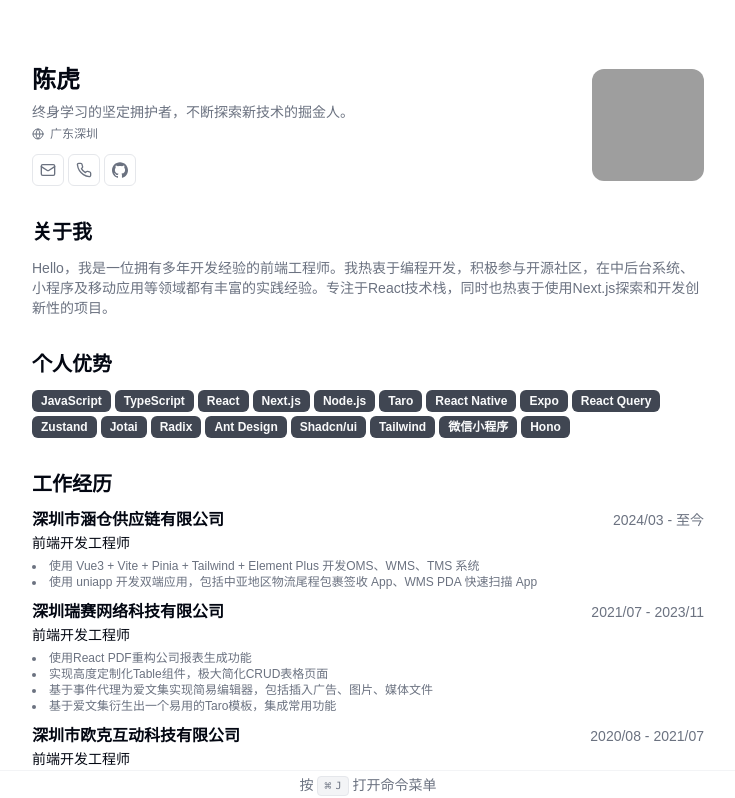
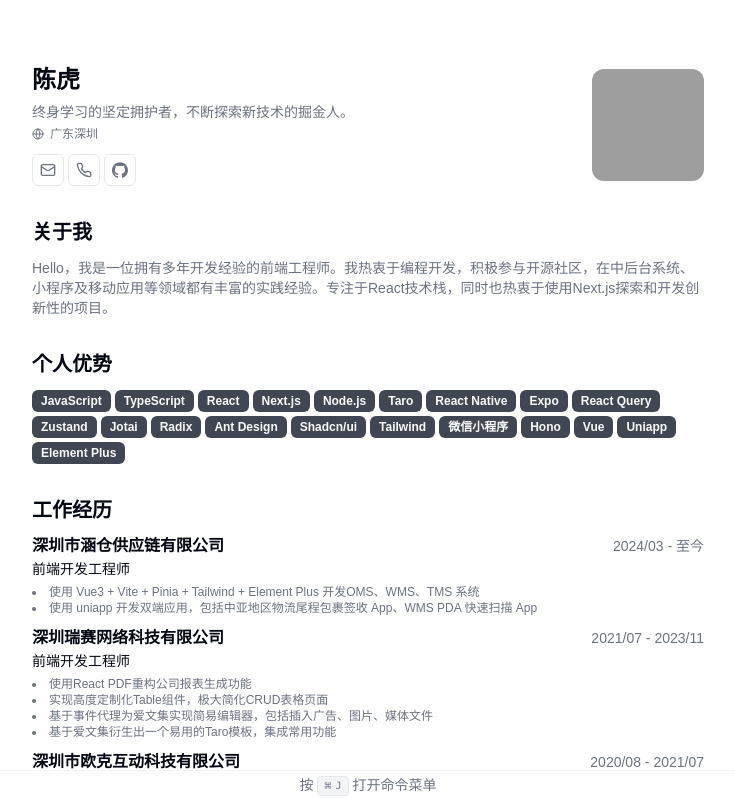
Before and after one commit to QingYuanO/cv, a Next.js app: page / in a window 1280 px wide. Shown: the top 798 px of the page, without its empty margins (272-1007 px from the left). Built offline with nearby package versions, Linux system fonts and the light colour scheme; grey boxes are pictures that could not be loaded; a web font is replaced by a local one.

Commit message:
update: 添加 vue

```diff
--- a/src/data/resume-data.tsx
+++ b/src/data/resume-data.tsx
@@ -123,6 +123,9 @@ export const RESUME_DATA = {
     "Tailwind",
     "微信小程序",
     "Hono",
+    "Vue",
+    "Uniapp",
+    "Element Plus",
   ],
   projects: [
     {
```
